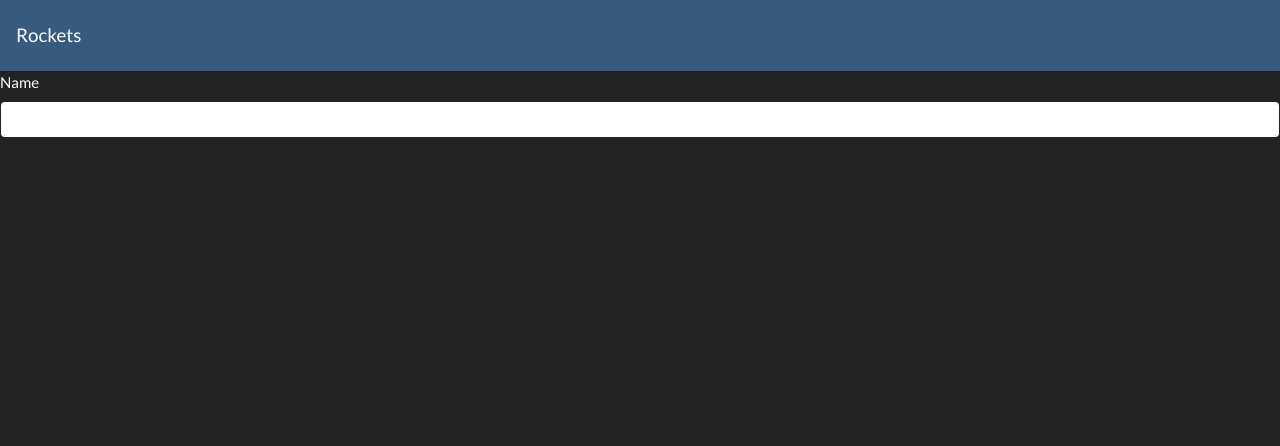
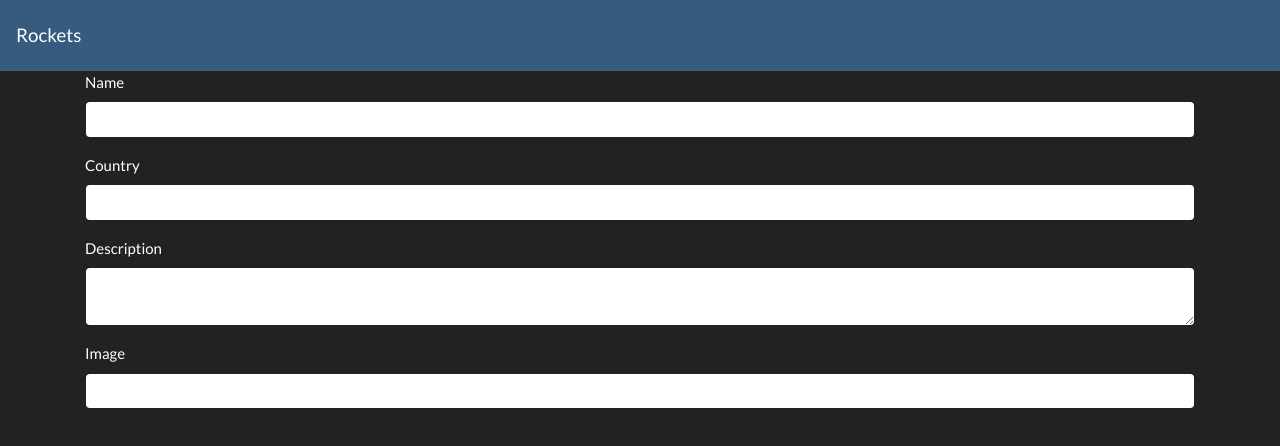
Before and after one commit to curm90/vue-rockets, a Vue app in the folder rockets-app/: page / in a window 1280 px wide. Shown: the top 446 px of the page. Built offline with nearby package versions, Linux system fonts and the light colour scheme.

Commit message:
add form

```diff
--- a/rockets-app/src/App.vue
+++ b/rockets-app/src/App.vue
@@ -1,7 +1,7 @@
 <template>
   <section>
     <nav-bar></nav-bar>
-    <rockets></rockets>
+    <rockets class="container"></rockets>
   </section>
 </template>
 
--- a/rockets-app/src/components/NewRocketForm.vue
+++ b/rockets-app/src/components/NewRocketForm.vue
@@ -3,6 +3,18 @@
     <div class="form-group">
       <label for='name'>Name</label>
       <input class='form-control' type='text' name='name' id='name' value='' />
+    </div>
+    <div class="form-group">
+      <label for='country'>Country</label>
+      <input class='form-control' type='text' name='country' id='country' value='' />
+    </div>
+    <div class="form-group">
+      <label for='description'>Description</label>
+      <textarea class='form-control' type='text' name='description' id='description' value=''></textarea>
+    </div>
+    <div class="form-group">
+      <label for='image'>Image</label>
+      <input class='form-control' type='text' name='image' id='image' value='' />
     </div>
   </form>
 </template>
```
